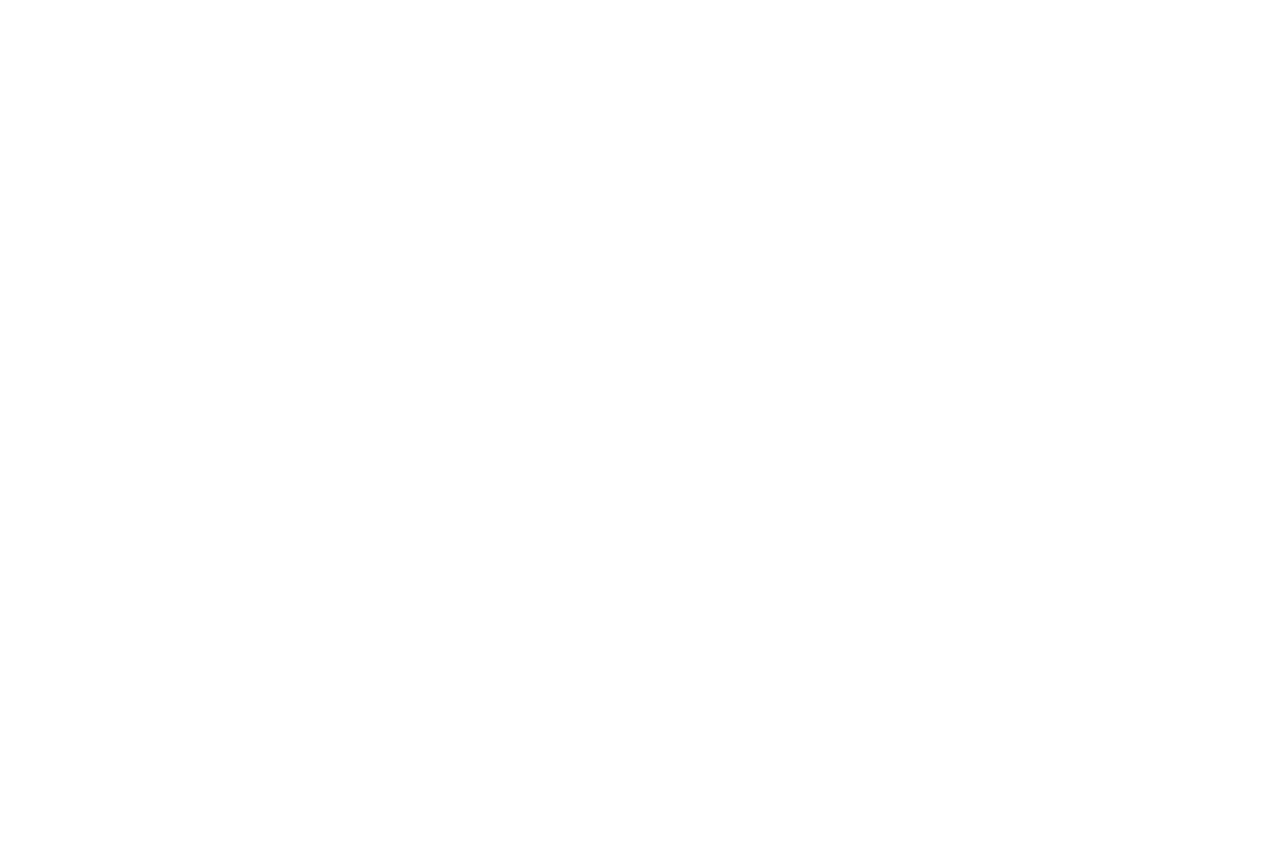
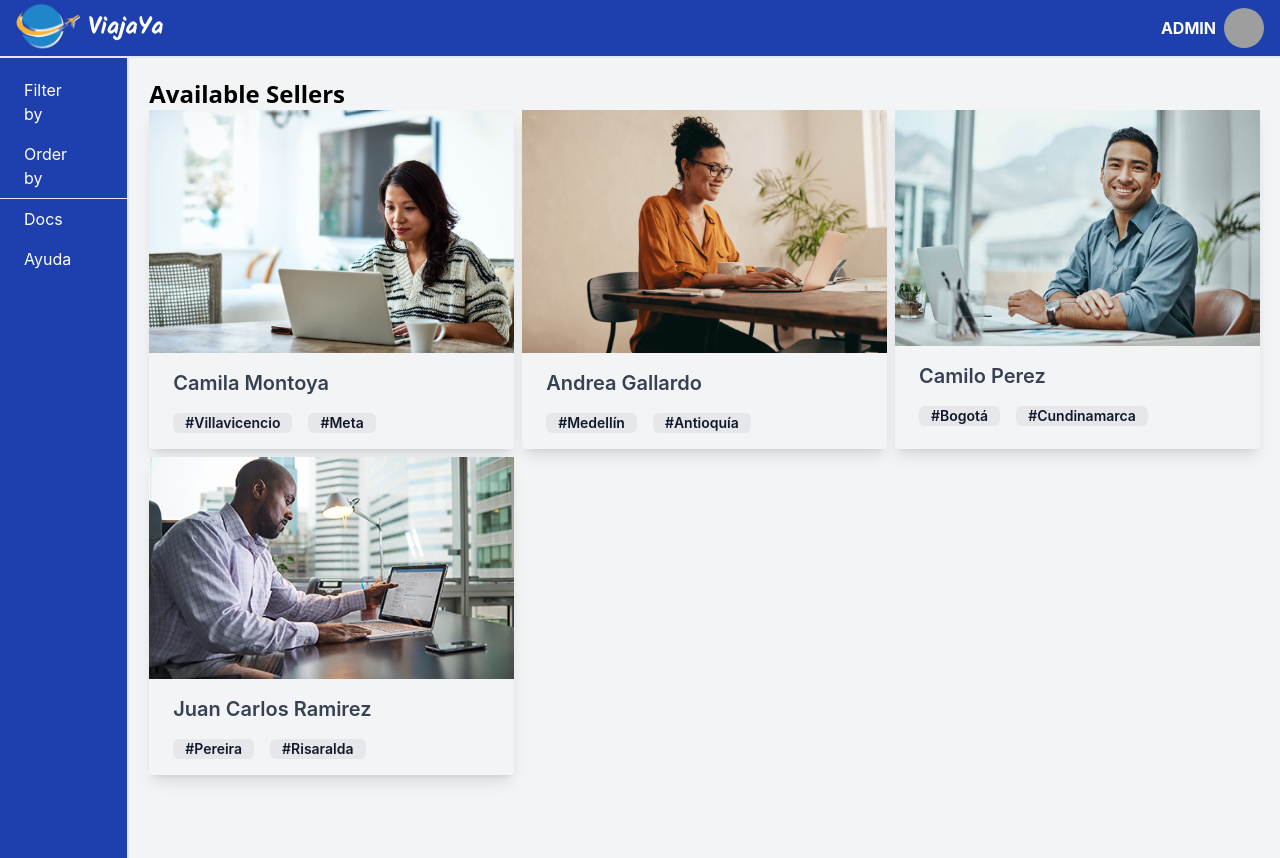
Before and after one commit to coscristian/Agencia-de-Viajes, a React (Create React App) app: page /sellers in a window 1280 px wide. Before the commit this address had no page. Before the commit the page ends 800 px from the top, so only its background shows below. Built offline with nearby package versions, Linux system fonts and the light colour scheme; grey boxes are pictures that could not be loaded.

Commit message:
Sellers page and elements added

```diff
--- a/src/App.jsx
+++ b/src/App.jsx
@@ -5,6 +5,7 @@
 import Sucursales from 'pages/sucursales';
 import Hoteles from 'pages/hoteles';
 import Admins from 'pages/admins';
+import Sellers from 'pages/sellers';
 import {
   BrowserRouter as Router,
   Route,
@@ -22,6 +23,7 @@
                 <Route path="/sucursales" element={<Sucursales />}/>
                 <Route path="/hoteles" element={<Hoteles />}/>
                 <Route path="/admins" element={<Admins />}/>
+                <Route path="/sellers" element={<Sellers />}/>
             </Route>
 
             <Route path="/admin_sucursal" element={<SucursalAdmin />}/>
--- a/src/pages/index.jsx
+++ b/src/pages/index.jsx
@@ -16,7 +16,9 @@
                         <Link to="/admins">
                             <li className='py-2 pl-6 pr-14 hover:bg-blue-900 rounded-3xl'>Administradores</li>
                         </Link>
-                        <li className='py-2 pl-6 pr-14 hover:bg-blue-900 rounded-3xl'>Vendedores</li>
+                        <Link to="/sellers">
+                            <li className='py-2 pl-6 pr-14 hover:bg-blue-900 rounded-3xl'>Vendedores</li>
+                        </Link>
                         <li className='py-2 pl-6 pr-14 hover:bg-blue-900 rounded-3xl'>Clientes</li>
                     </Sidebar>
                 </div>
--- /dev/null
+++ b/src/pages/sellers.jsx
@@ -0,0 +1,29 @@
+import React from 'react';
+import admin1 from 'media/admin1.png';
+import admin2 from 'media/admin2.jpg';
+import admin3 from 'media/admin3.jpeg';
+import admin4 from 'media/admin4.jpg';
+import SucursalCard from 'components/SucursalCard';
+import Sidebar from 'components/Sidebar';
+
+const Sellers = () => {
+  return (
+    <div className='flex flex-row bg-gray-100'>
+        <Sidebar>
+            <li className='py-2 pl-6 pr-14 hover:bg-blue-900 rounded-3xl'>Filter by</li>
+            <li className='py-2 pl-6 pr-14 hover:bg-blue-900 rounded-3xl'>Order by</li>
+        </Sidebar>
+        <div className="flex flex-col mx-5 my-5 w-full">
+            <h2 className="text-2xl font-sans font-bold">Available Sellers</h2>
+            <div className="grid grid-cols-3 gap-2">
+                <SucursalCard titulo="Camila Montoya" img={admin3} etiqueta1="Villavicencio" etiqueta2="Meta"/>
+                <SucursalCard titulo="Andrea Gallardo" img={admin1} etiqueta1="Medellín" etiqueta2="Antioquía"/>
+                <SucursalCard titulo="Camilo Perez" img={admin4} etiqueta1="Bogotá" etiqueta2="Cundinamarca"/>
+                <SucursalCard titulo="Juan Carlos Ramirez" img={admin2} etiqueta1="Pereira" etiqueta2="Risaralda"/>
+            </div>
+        </div>
+    </div>
+  );
+}
+
+export default Sellers;
```
